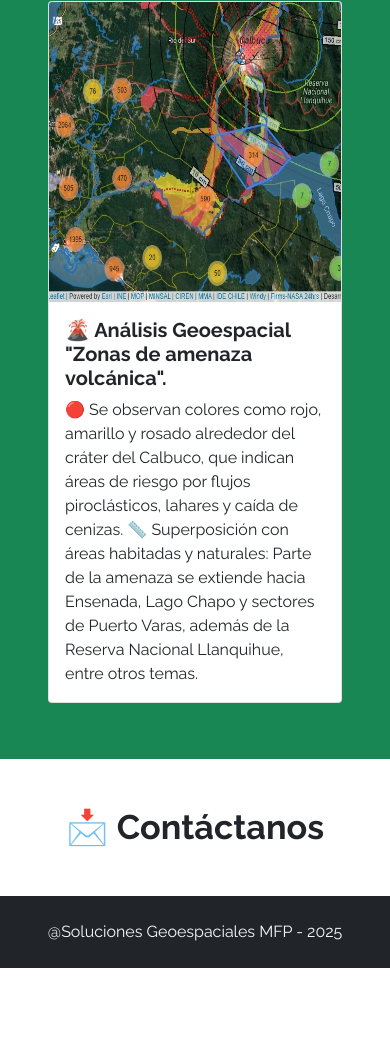
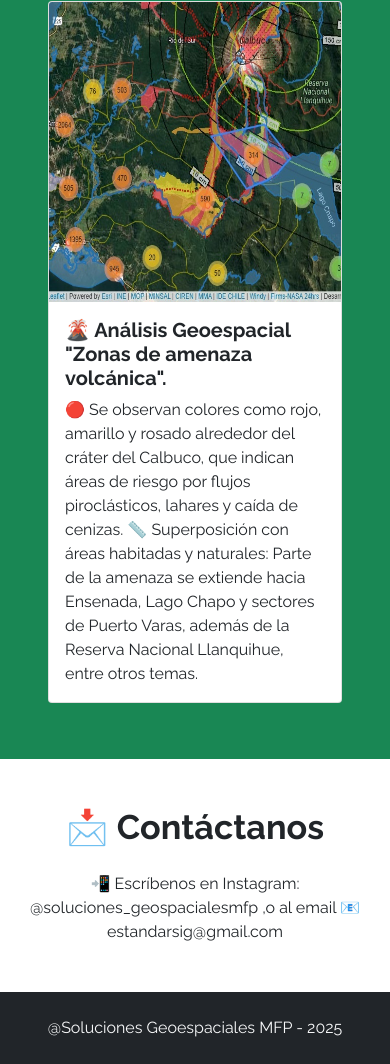
Before and after one commit to mflores49/web, a plain HTML site: page index.html in a window 390 px wide. Shown: the part 3923-4987 px from the top of the page. Before the commit the page ends 4891 px from the top, so only its background shows below. Drawn offline with nearby package versions, Linux system fonts and the light colour scheme.

Commit message:
Arreglo footer para movil

```diff
--- a/index.html
+++ b/index.html
@@ -161,7 +161,7 @@
 
     <section id="Contacto" class="container my-5">
         <h2 class="display-4 fw-bold text-center my-4"> 📩 Contáctanos</h2>
-        <p class="text-center my-4 d-none d-md-block">📲 Escríbenos en Instagram: @soluciones_geospacialesmfp ,o al
+        <p class="text-center ">📲 Escríbenos en Instagram: @soluciones_geospacialesmfp ,o al
             email 📧 estandarsig@gmail.com
         </p>
     </section>
```
